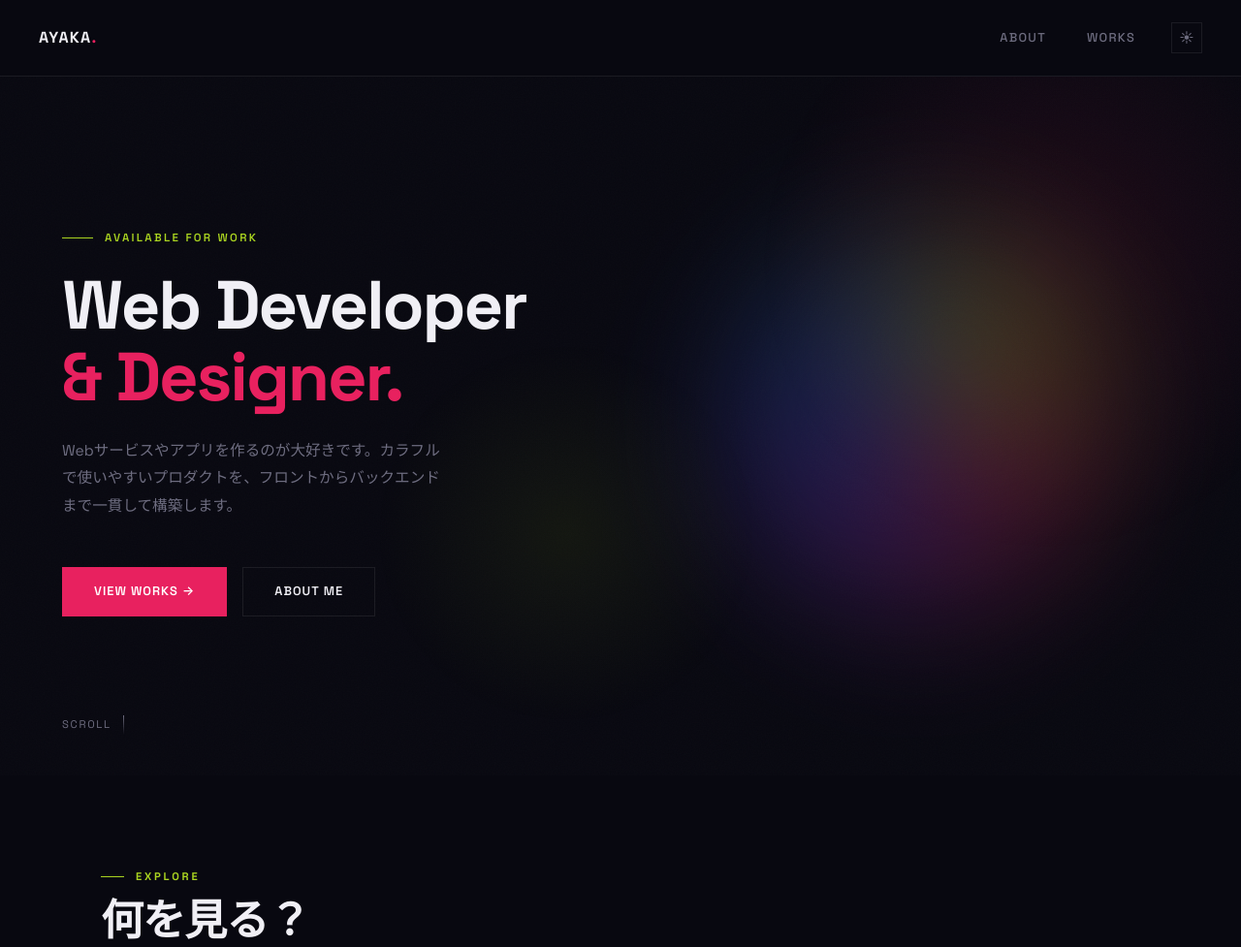
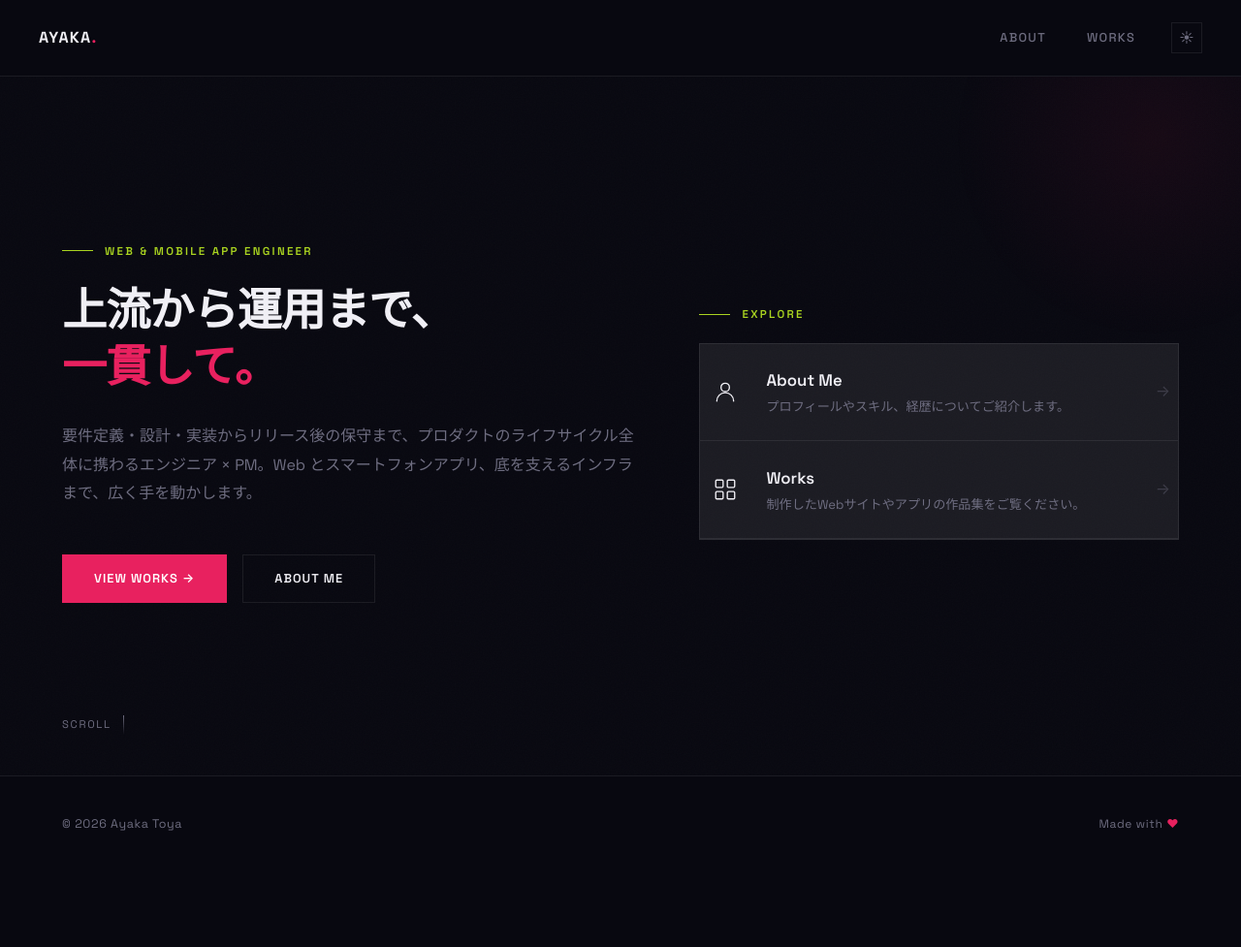
Before and after one commit to ayaka2209/my-portfolio, a plain HTML site: page index.html in a window 1280 px wide. Shown: the top 977 px of the page at 97% size. After the commit the page ends 901 px from the top, so only its background shows below. Drawn offline with Linux system fonts and the light colour scheme.

Commit message:
プロフィール写真追加・絵文字をSVGアイコンに置換・ヒーローと文章を刷新
- about: ディズニーランドでのプロフィール写真を追加、自己紹介文を強み中心に書き直し、趣味を追記
- index: ヒーローのコピーを職業概要ベースに変更、Exploreカードを右側のミニマルなリスト型に配置
- index/works: 絵文字をインラインSVGアイコンに置換、カード装飾もすっきり整理

```diff
--- a/css/style.css
+++ b/css/style.css
@@ -139,34 +139,35 @@ main { padding-top: 72px; }
 .hero {
   min-height: calc(100vh - 72px);
   display: grid;
-  grid-template-columns: 1fr 1fr;
+  grid-template-columns: minmax(0, 1.2fr) minmax(0, 1fr);
+  gap: 4rem;
   align-items: center;
-  padding: 4rem 2.5rem 4rem 5vw;
+  padding: 4rem 5vw;
   position: relative;
   overflow: hidden;
 }
 
 .hero-bg-pink {
   position: absolute;
-  width: 600px; height: 600px;
+  width: 420px; height: 420px;
   border-radius: 50%;
   background: radial-gradient(circle, var(--blob-primary) 0%, transparent 70%);
-  top: -100px; right: -100px;
+  top: -140px; right: -120px;
   pointer-events: none;
+  opacity: 0.6;
   transition: background 0.3s;
 }
 
 .hero-bg-lime {
-  position: absolute;
-  width: 400px; height: 400px;
-  border-radius: 50%;
-  background: radial-gradient(circle, var(--blob-accent) 0%, transparent 70%);
-  bottom: 50px; left: 30%;
-  pointer-events: none;
-  transition: background 0.3s;
+  display: none;
 }
 
-.hero-content { position: relative; z-index: 1; }
+.hero-content {
+  position: relative;
+  z-index: 1;
+  max-width: 1100px;
+  width: 100%;
+}
 
 .hero-label {
   font-size: 0.72rem;
@@ -190,11 +191,11 @@ main { padding-top: 72px; }
 }
 
 .hero h1 {
-  font-size: clamp(2.8rem, 5.5vw, 5rem);
-  font-weight: 700;
-  line-height: 1.05;
-  letter-spacing: -0.03em;
-  margin-bottom: 1.5rem;
+  font-size: clamp(2rem, 3.6vw, 3.4rem);
+  font-weight: 600;
+  line-height: 1.25;
+  letter-spacing: -0.02em;
+  margin-bottom: 1.75rem;
 }
 
 .hero h1 .name-accent {
@@ -204,9 +205,9 @@ main { padding-top: 72px; }
 }
 
 .hero-desc {
-  font-size: 0.975rem;
+  font-size: 1rem;
   color: var(--muted);
-  max-width: 400px;
+  max-width: 640px;
   margin-bottom: 3rem;
   line-height: 1.85;
   transition: color 0.3s;
@@ -256,10 +257,117 @@ main { padding-top: 72px; }
 
 /* Hero visual orb */
 .hero-visual {
-  position: relative; z-index: 1;
+  display: none;
+}
+
+/* ===== HERO EXPLORE (cards on right) ===== */
+.hero-explore {
+  position: relative;
+  z-index: 1;
+  width: 100%;
+}
+
+.hero-explore-label {
+  font-size: 0.72rem;
+  font-weight: 600;
+  letter-spacing: 0.2em;
+  text-transform: uppercase;
+  color: var(--accent);
+  margin-bottom: 1.25rem;
   display: flex;
-  justify-content: center;
   align-items: center;
+  gap: 0.75rem;
+  transition: color 0.3s;
+}
+
+.hero-explore-label::before {
+  content: '';
+  display: block;
+  width: 2rem; height: 1px;
+  background: var(--accent);
+  transition: background 0.3s;
+}
+
+.cards-grid-vertical {
+  display: flex;
+  flex-direction: column;
+  gap: 0;
+  background: transparent;
+  border: none;
+  border-top: 1px solid var(--border);
+}
+
+.cards-grid-vertical .card {
+  background: transparent;
+  padding: 1.5rem 0.5rem;
+  border-bottom: 1px solid var(--border);
+  display: grid;
+  grid-template-columns: 40px 1fr auto;
+  grid-template-rows: auto auto;
+  column-gap: 1.25rem;
+  overflow: visible;
+  transition: padding 0.3s, background 0.3s;
+}
+
+.cards-grid-vertical .card-icon { grid-column: 1; grid-row: 1 / span 2; align-self: center; }
+.cards-grid-vertical .card h3   { grid-column: 2; grid-row: 1; }
+.cards-grid-vertical .card p    { grid-column: 2; grid-row: 2; }
+.cards-grid-vertical .card-arrow { grid-column: 3; grid-row: 1 / span 2; align-self: center; }
+
+.cards-grid-vertical .card::before { display: none; }
+
+.cards-grid-vertical .card:hover {
+  background: transparent;
+  padding-left: 1rem;
+}
+
+.cards-grid-vertical .card-icon {
+  width: 36px;
+  height: 36px;
+  margin-bottom: 0;
+  border: none;
+  background: transparent;
+  border-radius: 0;
+  color: var(--text);
+}
+
+.cards-grid-vertical .card-icon svg {
+  width: 26px;
+  height: 26px;
+  stroke-width: 1.25;
+}
+
+.cards-grid-vertical .card:hover .card-icon {
+  color: var(--primary);
+  border: none;
+}
+
+.cards-grid-vertical .card h3 {
+  font-size: 1.05rem;
+  font-weight: 600;
+  margin-bottom: 0.2rem;
+  letter-spacing: 0;
+}
+
+.cards-grid-vertical .card p {
+  font-size: 0.82rem;
+  line-height: 1.6;
+  margin: 0;
+}
+
+.cards-grid-vertical .card-arrow {
+  position: static;
+  opacity: 0.4;
+  transform: none;
+  color: var(--muted);
+  font-size: 1rem;
+  align-self: center;
+}
+
+.cards-grid-vertical .card:hover .card-arrow {
+  opacity: 1;
+  transform: translateX(4px);
+  color: var(--primary);
 }
 
 .hero-orb {
@@ -373,9 +481,27 @@ section {
 .card:hover::before { opacity: 1; }
 
 .card-icon {
-  font-size: 2rem;
+  display: inline-flex;
+  align-items: center;
+  justify-content: center;
+  width: 44px;
+  height: 44px;
   margin-bottom: 1.5rem;
-  display: block;
+  border: 1px solid var(--border);
+  border-radius: 10px;
+  color: var(--primary);
+  background: var(--surface-2);
+  transition: border-color 0.3s, background 0.3s, color 0.3s;
+}
+
+.card-icon svg {
+  width: 22px;
+  height: 22px;
+}
+
+.card:hover .card-icon {
+  border-color: var(--primary);
+  color: var(--primary);
 }
 
 .card h3 {
@@ -516,6 +642,17 @@ section {
   background: radial-gradient(circle at 30% 30%, rgba(232,33,95,0.1), transparent 60%);
 }
 
+.profile-photo {
+  width: 100%;
+  aspect-ratio: 3 / 4;
+  max-width: 360px;
+  object-fit: cover;
+  object-position: center;
+  display: block;
+  border: 1px solid var(--border);
+  transition: border-color 0.3s;
+}
+
 /* ===== SKILLS ===== */
 .skills-section {
   padding: 3rem 5vw 5rem;
@@ -578,6 +715,18 @@ section {
   position: relative;
   transition: border-color 0.3s;
 }
+
+.work-thumb svg {
+  width: 64px;
+  height: 64px;
+  position: relative;
+  z-index: 1;
+}
+
+.work-thumb.pink svg   { color: #e8215f; }
+.work-thumb.purple svg { color: #8b5cf6; }
+.work-thumb.mint svg   { color: #10b981; }
+.work-thumb.yellow svg { color: #d97706; }
 
 /* Dark mode thumbnails */
 .work-thumb.pink   { background: linear-gradient(135deg, #200515 0%, #160318 100%); }
--- a/index.html
+++ b/index.html
@@ -25,13 +25,13 @@
       <div class="hero-bg-lime"></div>
 
       <div class="hero-content">
-        <p class="hero-label">Available for work</p>
+        <p class="hero-label">Web & Mobile App Engineer</p>
         <h1>
-          Web Developer
-          <span class="name-accent">& Designer.</span>
+          上流から運用まで、
+          <span class="name-accent">一貫して。</span>
         </h1>
         <p class="hero-desc">
-          Webサービスやアプリを作るのが大好きです。カラフルで使いやすいプロダクトを、フロントからバックエンドまで一貫して構築します。
+          要件定義・設計・実装からリリース後の保守まで、プロダクトのライフサイクル全体に携わるエンジニア × PM。Web とスマートフォンアプリ、底を支えるインフラまで、広く手を動かします。
         </p>
         <div class="hero-actions">
           <a href="works.html" class="btn btn-primary">View Works →</a>
@@ -39,33 +39,38 @@
         </div>
       </div>
 
-      <div class="hero-visual">
-        <div class="hero-orb"></div>
-      </div>
-
-      <div class="scroll-hint">Scroll</div>
-    </div>
-
-    <section>
-      <div class="section-header">
-        <p class="section-label">Explore</p>
-        <h2>何を見る？</h2>
-      </div>
-      <div class="cards-grid">
+      <div class="hero-explore">
+        <p class="hero-explore-label">Explore</p>
+        <div class="cards-grid cards-grid-vertical">
           <a href="about.html" class="card fade-up">
-          <span class="card-icon">🙋‍♀️</span>
+            <span class="card-icon" aria-hidden="true">
+              <svg viewBox="0 0 24 24" fill="none" stroke="currentColor" stroke-width="1.5" stroke-linecap="round" stroke-linejoin="round">
+                <circle cx="12" cy="8" r="4"/>
+                <path d="M4 21c0-4.418 3.582-8 8-8s8 3.582 8 8"/>
+              </svg>
+            </span>
             <h3>About Me</h3>
             <p>プロフィールやスキル、経歴についてご紹介します。</p>
             <span class="card-arrow">→</span>
           </a>
           <a href="works.html" class="card fade-up">
-          <span class="card-icon">🎨</span>
+            <span class="card-icon" aria-hidden="true">
+              <svg viewBox="0 0 24 24" fill="none" stroke="currentColor" stroke-width="1.5" stroke-linecap="round" stroke-linejoin="round">
+                <rect x="3" y="3" width="7" height="7" rx="1"/>
+                <rect x="14" y="3" width="7" height="7" rx="1"/>
+                <rect x="3" y="14" width="7" height="7" rx="1"/>
+                <rect x="14" y="14" width="7" height="7" rx="1"/>
+              </svg>
+            </span>
             <h3>Works</h3>
             <p>制作したWebサイトやアプリの作品集をご覧ください。</p>
             <span class="card-arrow">→</span>
           </a>
         </div>
-    </section>
+      </div>
+
+      <div class="scroll-hint">Scroll</div>
+    </div>
   </main>
 
   <footer>
```
Also changed, not shown: about.html (+8 -2 lines), works.html (+35 -4 lines), images/profile.jpg (added). Lines whose indentation alone changed are shown as unchanged.
